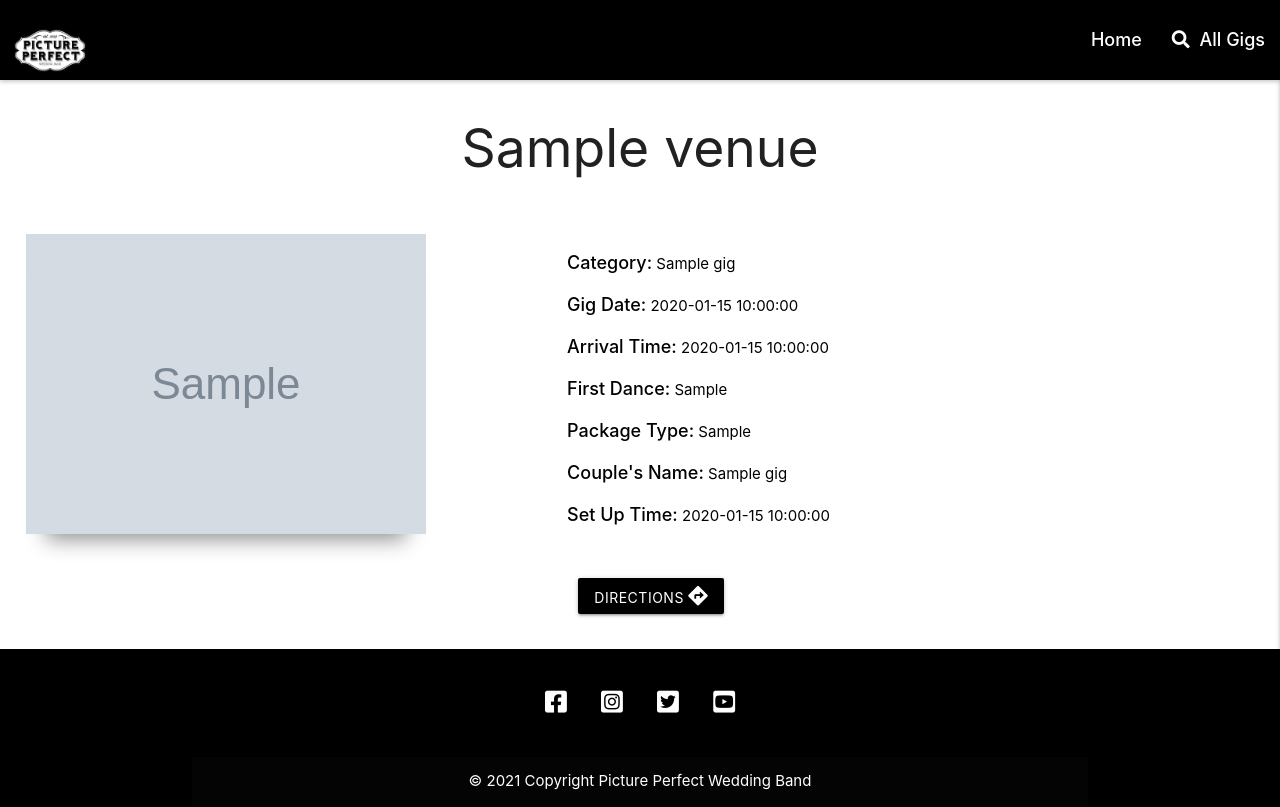
After one commit to Joe2308/wedding-band-diary, a Flask app: template templates/gig-info.html in a window 1280 px wide. The commit adds this page. Run offline with Flask 2, Linux system fonts and the light colour scheme; the template is opened without the code that fills it: most values are stand-ins (such as "Sample title", 1, 10 or a date in 2020); grey boxes marked "Sample" are stand-in pictures; some libraries are stand-ins or nearby versions.

Commit message:
Gig info page created and database info injected

```diff
--- a/app.py
+++ b/app.py
@@ -22,6 +22,16 @@ def get_gigs():
     return render_template("gigs.html", gigs=gigs)
 
 
+@app.route("/gig_info/<gig_id>")
+def gig_info(gig_id):
+    # Find specific gig from collection using primary id
+    # if not found return a 404 redirect
+    gig = mongo.db.gigs.find_one_or_404({"_id": ObjectId(gig_id)})
+    categories = mongo.db.categories.find().sort("category_name", 1)
+    return render_template(
+        "gig-info.html", gig=gig, categories=categories)
+
+
 if __name__ == "__main__":
     app.run(host=os.environ.get("IP"),
             port=int(os.environ.get("PORT")),
--- a/templates/base.html
+++ b/templates/base.html
@@ -34,7 +34,7 @@
                     <ul class="right hide-on-med-and-down">
                         <li><a href="{{ url_for('get_gigs') }}">Home</a></li>
                             <li><a href=""><i class="fas fa-search" aria-hidden="true"></i>
-                                    Gig Details</a></li>
+                                    All Gigs</a></li>
 
                             <!-- Show nav elements based on whether user is logged in or logged out -->
                             <!-- {% if session.user|lower %}
@@ -56,7 +56,7 @@
                 <h4 class="center-align">Band Diary</h4>
             </li>
             <li><a href="{{ url_for('get_gigs') }}">Home</a></li>
-            <li><a href="">Gig Details</a></li>
+            <li><a href="">All Gigs</a></li>
             <!-- Show nav elements based on whether user is logged in or logged out -->
             <!-- {% if session.user|lower %}
                 <li><a href="">My Sneakers</a></li>
--- /dev/null
+++ b/templates/gig-info.html
@@ -0,0 +1,61 @@
+{% extends "base.html" %}
+{% block content %}
+
+<div class="container">
+    <!-- Category -->
+    <div class="row">
+        <h2 class="center-align">{{ gig.venue }}</h2>
+    </div>
+</div>
+<!-- Sneaker info & image -->
+<div class="full row">
+    <div class=" col s12 m5 l5">
+        <!-- Show image from database or backup from images folder -->
+        <img class="full-image" src="{{ gig.image_url }}" alt="Venue Image"
+            onerror="this.onerror=null;this.src='../static/images/error-image.png';">
+    </div>
+    <div class="col s12 m7 l7">
+        <div class="full-text">
+            <p>
+                <strong>Category:</strong>
+                {{ gig.category_name }}
+            </p>
+            <p>
+                <strong>Gig Date:</strong>
+                {{ gig.gig_date }}
+            </p>
+            <p>
+                <strong>Arrival Time:</strong>
+                {{ gig.arrival_time }}
+            </p>
+            <p>
+                <strong>First Dance:</strong>
+                {{ gig.first_dance }}
+            </p>
+            <p>
+                <strong>Package Type:</strong>
+                {{ gig.package_type }}
+            </p>
+            <p>
+                <strong>Couple's Name:</strong>
+                {{ gig.couple_name }}
+            </p>
+            <p>
+                <strong>Set Up Time:</strong>
+                {{ gig.set_up_time }}
+            </p>
+            <div class="col s12 m4 search-go">
+                <a href="{{ gig.directions }}"
+                    class="buttons-2 black btn text-shadow">Directions <i class="fas fa-directions" aria-hidden="true"></i></a>
+            </div>
+        </div>
+
+
+
+
+
+    </div>
+</div>
+
+
+{% endblock %}
--- a/templates/gigs.html
+++ b/templates/gigs.html
@@ -7,7 +7,7 @@
 
 <div class="container">
     <div class="row">
-        <h2 class="center">Band Diary</h2>
+        <h2 class="center">Upcoming Gigs</h2>
         <hr>
     </div>
 </div>
@@ -15,7 +15,7 @@
 <div class="row">
     {% for gig in gigs %}
         <div class="card-fixed col s12 m3 l4">
-            <a href="">
+            <a href="{{ url_for('gig_info', gig_id=gig._id) }}">
                 <span class="sr-only">Click image for more info</span>
                 <div class="card tooltipped" data-position="top" data-tooltip="Click for more info">
                     <div class="card-image waves-effect waves-block waves-light">
```
